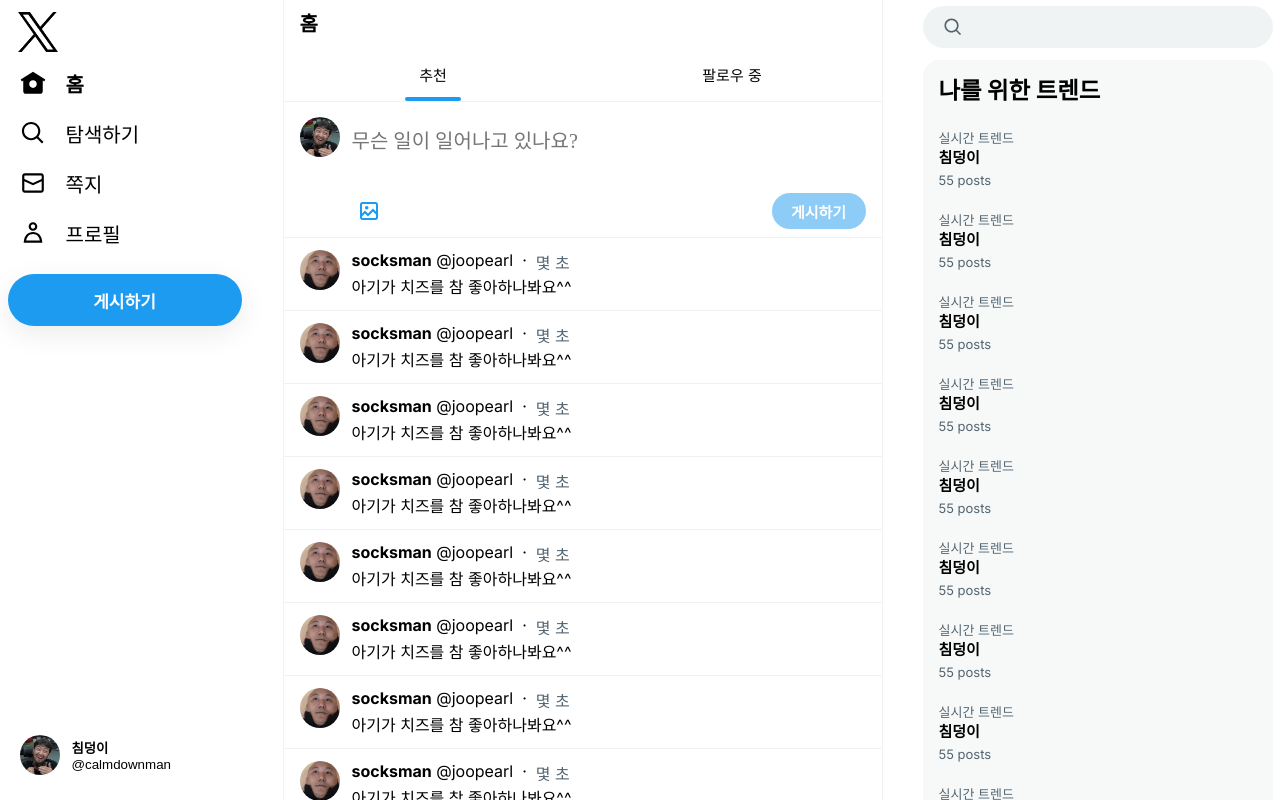
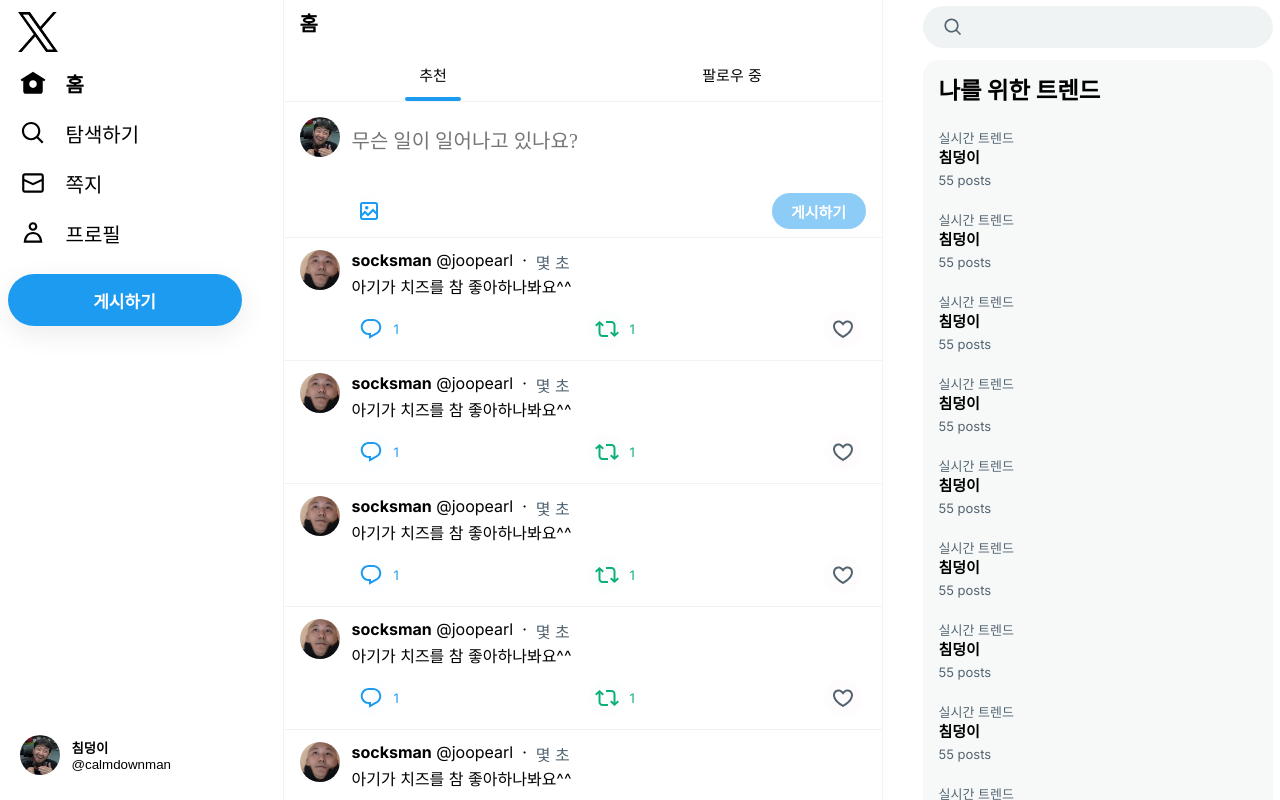
Before and after one commit to boyfromthewell/X-clone, a Next.js app: page /home in a window 1280 px wide. Built offline with nearby package versions, Linux system fonts and the light colour scheme.

Commit message:
feat: action buttons

```diff
--- a/package.json
+++ b/package.json
@@ -9,6 +9,7 @@
     "lint": "next lint"
   },
   "dependencies": {
+    "classnames": "^2.3.2",
     "dayjs": "^1.11.10",
     "next": "14.0.4",
     "react": "^18",
--- /dev/null
+++ b/src/app/(afterLogin)/_component/ActionButtons.tsx
@@ -0,0 +1,50 @@
+"use client";
+import styles from "./post.module.css";
+import cx from "classnames";
+
+export default function ActionButtons() {
+  const commented = true;
+  const reposted = true;
+  const liked = false;
+
+  const handleClickComment = () => {};
+  const handleClickRepost = () => {};
+  const handleClickHeart = () => {};
+
+  return (
+    <div className={styles.actionButtons}>
+      <div
+        className={cx(styles.commentButton, { [styles.commented]: commented })}
+      >
+        <button onClick={handleClickComment}>
+          <svg width={24} viewBox="0 0 24 24" aria-hidden="true">
+            <g>
+              <path d="M1.751 10c0-4.42 3.584-8 8.005-8h4.366c4.49 0 8.129 3.64 8.129 8.13 0 2.96-1.607 5.68-4.196 7.11l-8.054 4.46v-3.69h-.067c-4.49.1-8.183-3.51-8.183-8.01zm8.005-6c-3.317 0-6.005 2.69-6.005 6 0 3.37 2.77 6.08 6.138 6.01l.351-.01h1.761v2.3l5.087-2.81c1.951-1.08 3.163-3.13 3.163-5.36 0-3.39-2.744-6.13-6.129-6.13H9.756z"></path>
+            </g>
+          </svg>
+        </button>
+        <div className={styles.count}>{1 || ""}</div>
+      </div>
+      <div className={cx(styles.repostButton, reposted && styles.reposted)}>
+        <button onClick={handleClickRepost}>
+          <svg width={24} viewBox="0 0 24 24" aria-hidden="true">
+            <g>
+              <path d="M4.5 3.88l4.432 4.14-1.364 1.46L5.5 7.55V16c0 1.1.896 2 2 2H13v2H7.5c-2.209 0-4-1.79-4-4V7.55L1.432 9.48.068 8.02 4.5 3.88zM16.5 6H11V4h5.5c2.209 0 4 1.79 4 4v8.45l2.068-1.93 1.364 1.46-4.432 4.14-4.432-4.14 1.364-1.46 2.068 1.93V8c0-1.1-.896-2-2-2z"></path>
+            </g>
+          </svg>
+        </button>
+        <div className={styles.count}>{1 || ""}</div>
+      </div>
+      <div className={cx([styles.heartButton, liked && styles.liked])}>
+        <button onClick={handleClickHeart}>
+          <svg width={24} viewBox="0 0 24 24" aria-hidden="true">
+            <g>
+              <path d="M16.697 5.5c-1.222-.06-2.679.51-3.89 2.16l-.805 1.09-.806-1.09C9.984 6.01 8.526 5.44 7.304 5.5c-1.243.07-2.349.78-2.91 1.91-.552 1.12-.633 2.78.479 4.82 1.074 1.97 3.257 4.27 7.129 6.61 3.87-2.34 6.052-4.64 7.126-6.61 1.111-2.04 1.03-3.7.477-4.82-.561-1.13-1.666-1.84-2.908-1.91zm4.187 7.69c-1.351 2.48-4.001 5.12-8.379 7.67l-.503.3-.504-.3c-4.379-2.55-7.029-5.19-8.382-7.67-1.36-2.5-1.41-4.86-.514-6.67.887-1.79 2.647-2.91 4.601-3.01 1.651-.09 3.368.56 4.798 2.01 1.429-1.45 3.146-2.1 4.796-2.01 1.954.1 3.714 1.22 4.601 3.01.896 1.81.846 4.17-.514 6.67z"></path>
+            </g>
+          </svg>
+        </button>
+        <div className={styles.count}>{0 || ""}</div>
+      </div>
+    </div>
+  );
+}
--- a/src/app/(afterLogin)/_component/Post.tsx
+++ b/src/app/(afterLogin)/_component/Post.tsx
@@ -3,6 +3,7 @@
 import dayjs from "dayjs";
 import relativeTime from "dayjs/plugin/relativeTime";
 import "dayjs/locale/ko";
+import ActionButtons from "./ActionButtons";
 
 dayjs.locale("ko");
 dayjs.extend(relativeTime);
@@ -50,7 +51,7 @@
               </div>
             )} */}
           </div>
-          {/* <ActionButtons /> */}
+          <ActionButtons />
         </div>
       </div>
     </article>
--- a/src/app/(afterLogin)/_component/post.module.css
+++ b/src/app/(afterLogin)/_component/post.module.css
@@ -86,3 +86,100 @@
   width: 100%;
   border-radius: 16px;
 }
+
+.actionButtons {
+  display: flex;
+  justify-content: space-between;
+  flex-direction: row;
+  column-gap: 4px;
+  margin-top: 12px;
+}
+
+.actionButtons svg {
+  fill: rgb(83, 100, 113);
+}
+
+.commentButton,
+.repostButton,
+.heartButton {
+  display: flex;
+  flex-direction: row;
+  align-items: center;
+}
+
+.commentButton button,
+.repostButton button,
+.heartButton button {
+  background: #ffffff;
+  border: none;
+  outline: none;
+  display: flex;
+  width: 38px;
+  height: 38px;
+  align-items: center;
+  justify-content: center;
+  border-radius: 19px;
+  cursor: pointer;
+  transition-property: background-color;
+  transition-duration: 0.2s;
+  margin-right: 4px;
+}
+
+.actionButtons .count {
+  font-size: 13px;
+  color: rgb(83, 100, 113);
+}
+
+.commentButton button {
+  background-color: rgba(29, 155, 240, 0.01);
+}
+
+.commentButton:hover button {
+  background-color: rgba(29, 155, 240, 0.1);
+}
+
+.commentButton.commented svg,
+.commentButton:hover svg {
+  fill: rgb(29, 155, 240);
+}
+
+.commentButton.commented .count,
+.commentButton:hover .count {
+  color: rgb(29, 155, 240);
+}
+
+.repostButton button {
+  background-color: rgba(0, 186, 124, 0.01);
+}
+
+.repostButton:hover button {
+  background-color: rgba(0, 186, 124, 0.1);
+}
+
+.repostButton.reposted svg,
+.repostButton:hover svg {
+  fill: rgb(11, 175, 123);
+}
+
+.repostButton.reposted .count,
+.repostButton:hover .count {
+  color: rgb(11, 175, 123);
+}
+
+.heartButton button {
+  background-color: rgba(249, 24, 128, 0.01);
+}
+
+.heartButton:hover button {
+  background-color: rgba(249, 24, 128, 0.1);
+}
+
+.heartButton.liked svg,
+.heartButton:hover svg {
+  fill: rgb(228, 34, 126);
+}
+
+.heartButton.liked .count,
+.heartButton:hover .count {
+  color: rgb(228, 34, 126);
+}
```
Also changed, not shown: 1 other file (tests, documents, lock files or other folders).
